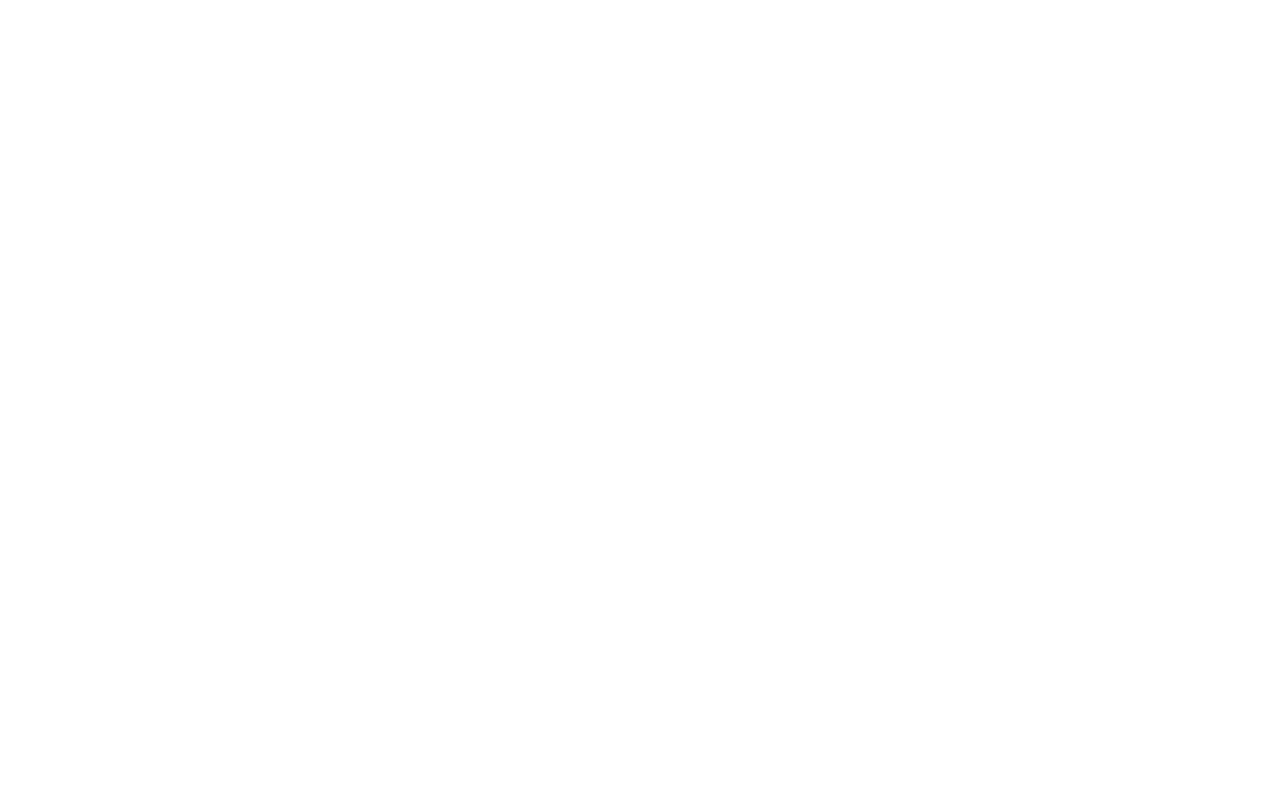
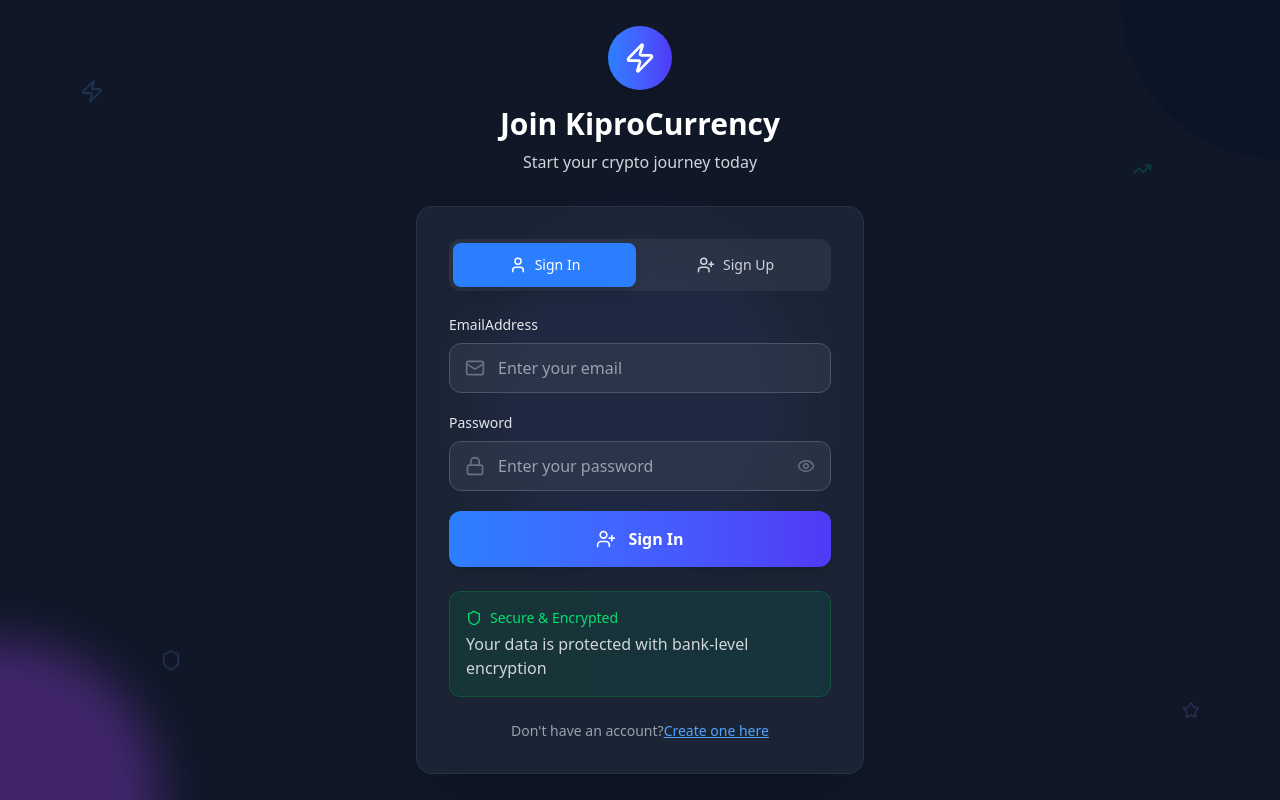
Before and after one commit to Elai5/crypto-tracker, a React (Vite) app: page /signin in a window 1280 px wide. Before the commit this address had no page. Built offline with nearby package versions, Linux system fonts and the light colour scheme.

Commit message:
reverted to links on toggle signup forms

```diff
--- a/src/App.jsx
+++ b/src/App.jsx
@@ -5,7 +5,8 @@
 import { BrowserRouter, Routes, Route } from "react-router-dom";
 import Home from "./pages/Home";
 import Signup from "./pages/Signup";
-// import Signin from "./pages/Signin";
+import Signin from "./pages/Signin";
+import { Profile } from "./pages/Profile";
 
 const App = () => {
   return (
@@ -13,7 +14,8 @@
       <Routes>
         <Route path="/" element={<Home />} />
         <Route path="/signup" element={<Signup />} />
-        {/* <Route path="/signin" element={<Signin />} /> */}
+        <Route path="/signin" element={<Signin />} />
+        <Route path="/profile" element={<Profile />} />
       </Routes>
     </BrowserRouter>
 
--- a/src/pages/Home.jsx
+++ b/src/pages/Home.jsx
@@ -6,7 +6,8 @@
 import Header from "../components/Header";
 import Footer from "../components/Footer";
 import Signup from "./Signup";
-// import Signin from "./Signin";
+import Signin from "./Signin";
+import { Profile } from "./Profile";
 
 // Lazy load heavy components
 const Sidebar = lazy(() => import("../components/Sidebar"));
@@ -217,7 +218,8 @@
                 </table>
               </div> */}
               <Signup />
-              {/* <Signin /> */}
+              <Signin />
+              <Profile />
             </Suspense>
           </div>
 
--- /dev/null
+++ b/src/pages/Profile.jsx
@@ -0,0 +1,11 @@
+import React from 'react'
+
+export const Profile = () => {
+  return (
+    <div>
+        <div className="flex">
+
+        </div>
+    </div>
+  )
+}
--- a/src/pages/Signin.jsx
+++ b/src/pages/Signin.jsx
@@ -1,93 +1,282 @@
 /** @format */
 
-import React from "react";
-import { User, UserPlus, Mail, RectangleEllipsis } from "lucide-react";
-import { Link } from "react-router-dom";
+import React, { useState } from "react";
+import {
+  User,
+  UserPlus,
+  Mail,
+  Zap,
+  TrendingUp,
+  Shield,
+  Star,
+  EyeOff,
+  Eye,
+  Lock,
+  ShieldCheck,
+} from "lucide-react";
+import { Link, useLocation } from "react-router-dom";
 
 const Signin = () => {
+  const location = useLocation();
+  const isSignin = location.pathname === "/signin";
+  const isSignUp = location.pathname === "/signup";
+
+  const [showPassword, setShowPassword] = useState(false);
+  const [formData, setFormData] = useState({
+    email: "",
+    password: "",
+  });
+
+  const handleInputChange = (e) => {
+    const { name, value, type, checked } = e.target;
+    setFormData((prev) => ({
+      ...prev,
+      [name]: type === "checkbox" ? checked : value,
+    }));
+  };
   return (
-    <div>
+    // <div>
+    //   {" "}
+    //   <div className="flex h-screen">
+    //     <div className="flex justify-center py-4 bg-gray-800 w-full ">
+    //       <form
+    //         action=""
+    //         method="post"
+    //         className="w-1/2 flex flex-col items-center bg-white gap-5 py-10 px-8 shadow-lg border rounded-lg"
+    //       >
+    //         <div className="flex gap-2">
+    //           <Link
+    //             to="/signin"
+    //             className="flex items-center gap-2 text-white bg-blue-700 hover:bg-blue-800 focus:ring-4 focus:ring-blue-300 font-medium rounded-lg text-sm px-5 py-2.5 me-2 mb-2 dark:bg-blue-600 dark:hover:bg-blue-700 focus:outline-none dark:focus:ring-blue-800 cursor-pointer"
+    //           >
+    //             <User />
+    //             Sign In
+    //           </Link>
+
+    //           <Link
+    //             to="/signup"
+    //             className="flex items-center gap-2 py-2.5 px-5 me-2 mb-2 text-sm font-medium text-gray-900 focus:outline-none bg-white rounded-lg border border-gray-200 hover:bg-gray-100 hover:text-blue-700 focus:z-10 focus:ring-4 focus:ring-gray-100 dark:focus:ring-gray-700 dark:bg-gray-800 dark:text-gray-400 dark:border-gray-600 dark:hover:text-white dark:hover:bg-gray-700 cursor-pointer"
+    //           >
+    //             <UserPlus />
+    //             Sign Up
+    //           </Link>
+    //         </div>
+    //         <div className="w-full flex flex-col gap-8">
+    //           <label
+    //             htmlFor="email"
+    //             className="flex gap-3 py-2 px-2 shadow-md rounded-lg w-full focus-within:ring-2 focus-within:ring-blue-500"
+    //           >
+    //             {" "}
+    //             <Mail />
+    //             <input
+    //               type="email"
+    //               name="email"
+    //               id="email"
+    //               placeholder="Email"
+    //               required
+    //               className="w-full outline-none "
+    //             />
+    //           </label>
+
+    //           <label
+    //             htmlFor="password"
+    //             className="flex gap-3 py-2 px-2 shadow-md rounded-lg w-full focus-within:ring-2 focus-within:ring-blue-500"
+    //           >
+    //             {" "}
+    //             <RectangleEllipsis />
+    //             <input
+    //               type="password"
+    //               name="pass1"
+    //               id="pass1"
+    //               placeholder="password"
+    //               required
+    //               className="w-full outline-none"
+    //             />
+    //           </label>
+    //           <span className="px-2 text-blue-700">Forgot Password?</span>
+    //           <label for="input checkbox" className="px-2 flex items-center ">
+    //             <input type="checkbox" name="" id="" className="mr-2 size-5" />
+    //             <span className="text-md">Remember Me</span>
+    //           </label>
+
+    //           <button
+    //             type="button"
+    //             className="flex items-center justify-center gap-2 py-2.5 px-5 me-2 mb-2 text-base font-medium text-white bg-blue-700 focus:outline-none rounded-lg border border-gray-200 hover:bg-gray-100 hover:text-blue-700 focus:z-10 focus:ring-4 focus:ring-gray-100 dark:focus:ring-gray-700 dark:border-gray-600 dark:hover:text-white dark:hover:bg-gray-700 text-center cursor-pointer transition-colors duration-300"
+    //           >
+    //             {" "}
+    //             <User />
+    //             <span className="text-sm"> Sign In</span>
+    //           </button>
+
+    //           <Link
+    //             to="/signup"
+    //             className="flex items-center justify-center bg-gray-100/60 backdrop-blur-sm rounded-lg border border-gray-200 shadow py-2.5 px-5 w-full mx-auto"
+    //           >
+    //             Don't have an account?{" "}
+    //             <span className="px-2 text-blue-700"> Sign Up</span>
+    //           </Link>
+    //         </div>
+    //       </form>
+    //     </div>
+    //   </div>
+    // </div>
+
+    <div className="min-h-screen bg-gray-900 relative overflow-hidden">
+      {/* subtle background animation */}
+      <div className="absolute inset-0 overflow-hidden">
+        <div className="absolute -top-40 -right-40 w-80 h-80 bg-blue-500 rounded-full mix-blend-multiply filter-blur-xl opacity-10 animate-pulse"></div>
+        <div className="absolute -bottom-40 -left-40 w-80 h-80 bg-purple-500 rounded-full mix-blend-mutiply filter blur-xl opacity-10 animate-pulse animation-delay-2000"></div>
+        <div className="absolute top-1/2 left-1/2 transform -translate-x-1/2 -translate-y-1/2 w-80 h-80 bg-indigo-500 rounded-full mix-blend-mutiply filter blur-xl opacity-5 animate-pulse animation-delay-4000"></div>
+      </div>
+      {/* crypto coins for display */}
+      <div className="absolute inset-0 pointer-events-none">
+        <div className="absolute top-20 left-20 text-blue-400 opacity-20 animate-bounce animation-delay-1000">
+          <Zap size={24} />
+        </div>
+        <div className="absolute top-40 right-32 text-green-400 opacity-20 animate-bounce animation-delay-3000">
+          <TrendingUp size={20} />
+        </div>
+        <div className="absolute bottom-32 left-40 text-indigo-400 opacity-20 animate-bounce animation-delay-2000">
+          <Shield size={22} />
+        </div>
+        <div className="absolute bottom-20 right-20 text-purple-400 opacity-20 animate-bounce animate-delay-4000">
+          <Star size={18} />
+        </div>
+      </div>
+      <div className="flex items-center justify-center min-h-screen p-4 relative z-10">
+        <div className="w-full max-w-md">
+          <div className="text-center mb-8">
+            <div className="inline-flex items-center justify-center w-16 h-16 bg-gradient-to-r from-blue-500 to-indigo-600 rounded-full mb-4 shadow-lg">
+              <Zap className="text-white" size={32} />
+            </div>
+            <h1 className="text-3xl font-bold text-white mb-2">
               {" "}
-      <div className="flex h-screen">
-        <div className="flex justify-center py-4 bg-gray-800 w-full ">
-          <form
-            action=""
-            method="post"
-            className="w-1/2 flex flex-col items-center bg-white gap-5 py-10 px-8 shadow-lg border rounded-lg"
-          >
-            <div className="flex gap-2">
+              Join KiproCurrency
+            </h1>
+            <p className="text-gray-300">Start your crypto journey today</p>
+          </div>
+
+          {/* form container */}
+          <div className="backdrop-blur-sm bg-gray-800/80 border border-gray-700/50 rounded-2xl shadow-2xl p-8 space-y-6 ">
+            {/* signup and signin buttons */}
+
+            <div className="flex gap-2 p-1 bg-gray-700/50 rounded-xl">
               <Link
                 to="/signin"
-                className="flex items-center gap-2 text-white bg-blue-700 hover:bg-blue-800 focus:ring-4 focus:ring-blue-300 font-medium rounded-lg text-sm px-5 py-2.5 me-2 mb-2 dark:bg-blue-600 dark:hover:bg-blue-700 focus:outline-none dark:focus:ring-blue-800 cursor-pointer"
+                className={`flex-1 flex items-center justify-center gap-2 text-gray-400 hover:text-white font-medium rounded-lg text-sm px-4 py-3 transition-all duration-300 ${
+                  isSignin
+                    ? "text-white bg-blue-500 shadow-lg"
+                    : "text-gray-400 hover:text-white hover:bg-gray-600/50"
+                }`}
               >
-                <User />
+                <User size={18} />
                 Sign In
               </Link>
-
               <Link
                 to="/signup"
-                className="flex items-center gap-2 py-2.5 px-5 me-2 mb-2 text-sm font-medium text-gray-900 focus:outline-none bg-white rounded-lg border border-gray-200 hover:bg-gray-100 hover:text-blue-700 focus:z-10 focus:ring-4 focus:ring-gray-100 dark:focus:ring-gray-700 dark:bg-gray-800 dark:text-gray-400 dark:border-gray-600 dark:hover:text-white dark:hover:bg-gray-700 cursor-pointer"
+                className={`flex-1 flex items-center justify-center gap-2 font-medium rounded-lg text-sm px-4 py-3 ${
+                  isSignUp
+                    ? "text-white bg-gradient-to-r from-blue-500 to-indigo shadow-lg"
+                    : "text-gray-300 hover:text-white hover:bg-gray-600/50"
+                }`}
               >
-                <UserPlus />
+                <UserPlus size={18} />
                 Sign Up
               </Link>
             </div>
-            <div className="w-full flex flex-col gap-8">
+
+            <div className="space-y-5">
+              <div className="group">
                 <label
-                htmlFor="email"
-                className="flex gap-3 py-2 px-2 shadow-md rounded-lg w-full focus-within:ring-2 focus-within:ring-blue-500"
+                  htmlFor="Email"
+                  className="block text-sm font-medium text-gray-200 mb-2"
                 >
                   {" "}
-                <Mail />
+                  EmailAddress
+                </label>
+                <div className="relative">
+                  <div className="absolute inset-y-0 left-0 pl-4 flex items-center pointer-events-none">
+                    <Mail className="h-5 w-5 text-gray-500 group-focus-within:text-blue-500 transition-colors" />
+                  </div>
                   <input
                     type="email"
                     name="email"
-                  id="email"
-                  placeholder="Email"
+                    id=""
+                    value={formData.email}
+                    onChange={handleInputChange}
+                    placeholder="Enter your email"
                     required
-                  className="w-full outline-none "
+                    className="w-full pl-12 pr-4 py-3 bg-gray-700/50 border border-gray-600 rounded-xl text-white placeholder-gray-400 focus:outline-none focus:ring-2 focus:ring-blue-500 focus:border-transparent transition-all duration-300 hover:bg-gray-700/70"
                   />
-              </label>
+                </div>
+              </div>
 
+              <div className="group">
                 <label
                   htmlFor="password"
-                className="flex gap-3 py-2 px-2 shadow-md rounded-lg w-full focus-within:ring-2 focus-within:ring-blue-500"
+                  className="block text-sm font-medium text-gray-200 mb-2"
+                >
+                  Password
+                </label>
+                <div className="relative">
+                  <div className="absolute inset-y-0 left-0 pl-4 flex items-center pointer-events-none">
+                    <Lock className="h-5 w-5 text-gray-500 group-focus-within:text-blue-400 transition-colors" />
+                  </div>
+                  <input
+                    type="password"
+                    name="password"
+                    id=""
+                    value={formData.password}
+                    onChange={handleInputChange}
+                    placeholder="Enter your password"
+                    required
+                    className="w-full pl-12 pr-12 py-3 bg-gray-700/50 border border-gray-600 rounded-xl text-white placeholder-gray-400 focus:outline-none focus:ring-2 focus:ring-blue-500 focus:border-transparent transition-all duration-300 hover:bg-gray-700/70"
+                  />
+                  <button
+                    type="button"
+                    onClick={() => setShowPassword(!showPassword)}
+                    className="absolute inset-y-0 right-0 pr-4 flex items-center text-gray-500 hover:text-white transition-colors"
+                  >
+                    {showPassword ? <EyeOff size={18} /> : <Eye size={18} />}
+                  </button>
+                </div>
+              </div>
+
+              <button
+                type="submit"
+                className="w-full flex items-center justify-center gap-3 py-4 px-6 bg-gradient-to-r from-blue-500 to-indigo-600 hover:from-blue-600 hover:to-indigo-700 text-white font-semibold rounded-xl shadow-lg transform hover:scale-[1.02] transition-all duration-300 focus:outline-none focus:ring-4  focus:ring-blue-500/50"
+              >
+                <UserPlus size={20} />
+                Sign In
+              </button>
+
+              {/* security badge for sense of security */}
+              <div className="mt-6 p-4 bg-gradient-to-r from-green-500/10 to-emerald-500/10 border border-green-500/20 rounded-xl">
+                <div className="flex items-center gap-2 text-green-400 text-sm">
+                  <Shield size={16} />
+                  <span className="font-medium"> Secure & Encrypted</span>
+                </div>
+                <p className="text-gray-300 txt-xs mt-1">
+                  {" "}
+                  Your data is protected with bank-level encryption
+                </p>
+              </div>
+
+              <div className="text-center mt-6">
+                <p className="text-gray-400 text-sm">
+                  {" "}
+                  Don't have an account?
+                  <button
+                    type="button"
+                    className="text-blue-400 hover:text-blue-300 font-medium transitions-colors underline bg-transparent border-none cursor-pointer"
                   >
                     {" "}
-                <RectangleEllipsis />
-                <input
-                  type="password"
-                  name="pass1"
-                  id="pass1"
-                  placeholder="password"
-                  required
-                  className="w-full outline-none"
-                />
-              </label>
-              <span className="px-2 text-blue-700">Forgot Password?</span>
-              <label for="input checkbox" className="px-2 flex items-center ">
-                <input type="checkbox" name="" id="" className="mr-2 size-5" />
-                <span className="text-md">Remember Me</span>
-              </label>
-
-              <button
-                type="button"
-                className="flex items-center justify-center gap-2 py-2.5 px-5 me-2 mb-2 text-base font-medium text-white bg-blue-700 focus:outline-none rounded-lg border border-gray-200 hover:bg-gray-100 hover:text-blue-700 focus:z-10 focus:ring-4 focus:ring-gray-100 dark:focus:ring-gray-700 dark:border-gray-600 dark:hover:text-white dark:hover:bg-gray-700 text-center cursor-pointer transition-colors duration-300"
-              >
-                {" "}
-                <User />
-                <span className="text-sm"> Sign In</span>
+                    Create one here
                   </button>
-
-              <Link
-                to="/signup"
-                className="flex items-center justify-center bg-gray-100/60 backdrop-blur-sm rounded-lg border border-gray-200 shadow py-2.5 px-5 w-full mx-auto"
-              >
-                Don't have an account?{" "}
-                <span className="px-2 text-blue-700"> Sign Up</span>
-              </Link>
+                </p>
               </div>
-          </form>
+            </div>
+          </div>
         </div>
       </div>
     </div>
--- a/src/pages/Signup.jsx
+++ b/src/pages/Signup.jsx
@@ -6,8 +6,6 @@
   UserPlus,
   Mail,
   CircleUserRound,
-  RectangleEllipsis,
-  SquareCheck,
   Zap,
   TrendingUp,
   Shield,
@@ -17,9 +15,13 @@
   Lock,
   ShieldCheck,
 } from "lucide-react";
-import { Link } from "react-router-dom";
+import { Link, useLocation } from "react-router-dom";
 
 const Signup = () => {
+  const location = useLocation();
+  const isSignin = location.pathname === "/signin";
+  const isSignUp = location.pathname === "/signup";
+
   const [showPassword, setShowPassword] = useState(false);
   const [showConfirmPassword, setShowConfirmPassword] = useState(false);
   const [formData, setFormData] = useState({
@@ -42,7 +44,7 @@
       {/* subtle background animation */}
       <div className="absolute inset-0 overflow-hidden">
         <div className="absolute -top-40 -right-40 w-80 h-80 bg-blue-500 rounded-full mix-blend-multiply filter-blur-xl opacity-10 animate-pulse"></div>
-        <div className="absolute -bottom-40 -left-40 w-80 h-80 bg-purple-500 rounded-full mix-blend-mutiply filter blur-xl opacity-10 animate-pulse animation-delay-2000"></div>
+        <div className="absolute -bottom-40 -left-40 w-80 h-80 bg-purple-500 rounded-full mix-blend-multiply filter blur-xl opacity-10 animate-pulse animation-delay-2000"></div>
         <div className="absolute top-1/2 left-1/2 transform -translate-x-1/2 -translate-y-1/2 w-80 h-80 bg-indigo-500 rounded-full mix-blend-mutiply filter blur-xl opacity-5 animate-pulse animation-delay-4000"></div>
       </div>
       {/* crypto coins for display */}
@@ -60,6 +62,7 @@
           <Star size={18} />
         </div>
       </div>
+
       <div className="flex items-center justify-center min-h-screen p-4 relative z-10">
         <div className="w-full max-w-md">
           <div className="text-center mb-8">
@@ -76,18 +79,30 @@
           {/* form container */}
           <div className="backdrop-blur-sm bg-gray-800/80 border border-gray-700/50 rounded-2xl shadow-2xl p-8 space-y-6 ">
             {/* signup and signin buttons */}
+
             <div className="flex gap-2 p-1 bg-gray-700/50 rounded-xl">
-              <button
-                type="button"
-                className="flex-1 flex items-center justify-center gap-2 text-gray-400 hover:text-white font-medium rounded-lg text-sm px-4 py-3 transition-all duration-300 hover:bg-gray-600/50"
+              <Link
+                to="/signin"
+                className={`flex-1 flex items-center justify-center gap-2 text-gray-400 hover:text-white font-medium rounded-lg text-sm px-4 py-3 transition-all duration-300 ${
+                  isSignin
+                    ? "text-white bg-gradient-to-r from-blue-500 to-indigo shadow-lg"
+                    : "text-gray-400 hover:text-white hover:bg-gray-600/50"
+                }`}
               >
                 <User size={18} />
                 Sign In
-              </button>
-              <div className="flex-1 flex items-center justify-center gap-2 text-white bg-gradient-to-r from-blue-500 to-indigo-600 font-medium rounded-lg text-sm px-4 py-3 shadow-lg">
+              </Link>
+              <Link
+                to="/signup"
+                className={`flex-1 flex items-center justify-center gap-2 font-medium rounded-lg text-sm px-4 py-3 ${
+                  isSignUp
+                    ? "text-white bg-gradient-to-r from-blue-500 to-indigo-600 shadow-lg"
+                    : "text-gray hover:text-white hover:bg-gray-600/50"
+                }`}
+              >
                 <UserPlus size={18} />
                 Sign Up
-              </div>
+              </Link>
             </div>
 
             <div className="space-y-5">
@@ -176,7 +191,7 @@
                   htmlFor="Confirm Password"
                   className="block text-sm font-medium text-gray-200 mb-2"
                 >
-                  Conffirm Password
+                  Confirm Password
                 </label>
                 <div className="relative">
                   <div className="absolute inset-y-0 left-0 pl-4 flex items-center pointer-events-none">
@@ -195,7 +210,7 @@
                   <button
                     type="button"
                     onClick={() => setShowConfirmPassword(!showConfirmPassword)}
-                    className="absolute inset-y-0 right-0 pr-4 flex items-center text-gray-500 hover-text-white transition-colors"
+                    className="absolute inset-y-0 right-0 pr-4 flex items-center text-gray-500 hover:text-white transition-colors"
                   >
                     {showConfirmPassword ? (
                       <EyeOff size={18} />
```
Lines whose indentation alone changed are shown as unchanged.
